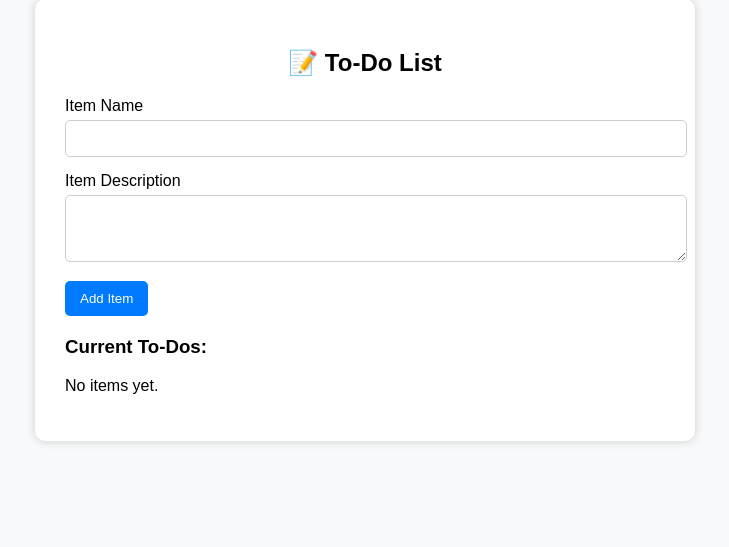
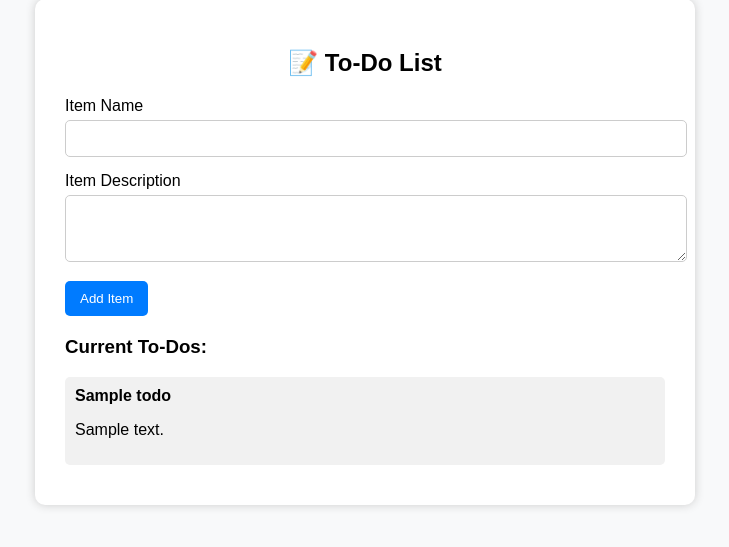
Before and after one commit to tusharwdesai/Flask-Demo, a Flask app: page /todo in a window 1280 px wide. Shown: the part 41-588 px from the top of the page, without its empty margins (275-1004 px from the left). Run offline with Flask 3, Linux system fonts and the light colour scheme; a database or web service that is not in the repository returns one stand-in record (values such as "Sample title").

Commit message:
add todo api added

```diff
--- a/app.py
+++ b/app.py
@@ -1,4 +1,4 @@
-from flask import Flask,render_template, request, redirect
+from flask import Flask,render_template, request, redirect, url_for
 from pymongo import MongoClient
 from urllib.parse import quote_plus
 
@@ -15,7 +15,7 @@ uri = f"mongodb+srv://{encoded_username}:{encoded_password}@luster0.sicg5af.mong
 client = MongoClient(uri)
 db = client['user_db']
 collection = db['users']
-
+todo_collection = db['todos']
 app = Flask(__name__)
 
 @app.route("/api/users",methods=['GET', 'POST'])
@@ -49,7 +49,21 @@ def success():
 
 @app.route('/todo')
 def todo():
-    return render_template('todo.html')
+    todos = todo_collection.find()
+    return render_template('todo.html', todos=todos)
+
+@app.route('/submittodoitem', methods=['POST'])
+def add_todo():
+    item_name = request.form.get('item_name')
+    item_desc = request.form.get('item_desc')
+
+    if item_name and item_desc:
+        todo_collection.insert_one({
+            'name': item_name,
+            'description': item_desc
+        })
+    return redirect(url_for('todo'))
+
 
 @app.route("/")
 def index():
--- a/templates/todo.html
+++ b/templates/todo.html
@@ -48,11 +48,7 @@
             border-radius: 5px;
             margin-bottom: 10px;
         }
-        .delete {
-            float: right;
-            color: red;
-            text-decoration: none;
-        }
+
     </style>
 </head>
 <body>
```
